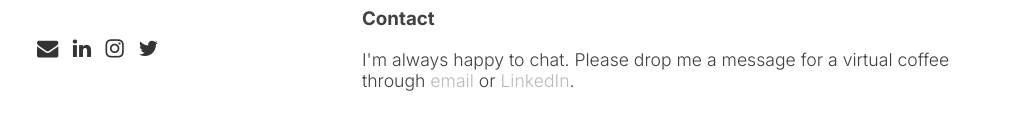
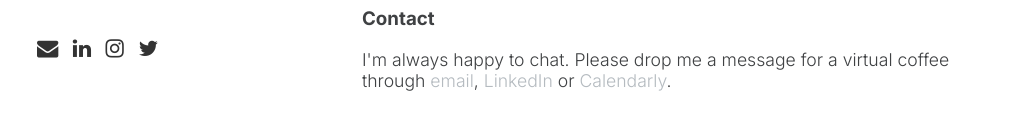
Before and after one commit to shuyanglin/shuyanglin.github.io, a plain HTML site: page index.html in a window 1280 px wide. Shown: the part 642-772 px from the top of the page, without its empty margins (128-1146 px from the left). Drawn offline with Linux system fonts and the light colour scheme.

Commit message:
update Calenderly

```diff
--- a/index.html
+++ b/index.html
@@ -57,7 +57,7 @@
                 <div id="contact">
                     <h3>Contact</h3>
                     <p>
-                        I'm always happy to chat. Please drop me a message for a virtual coffee through <a href="mailto:shuyanglin.tw@gmail.com" target="_blank">email</a> or <a href="https://www.linkedin.com/in/shuyanglin/" target="_blank">LinkedIn</a>.
+                        I'm always happy to chat. Please drop me a message for a virtual coffee through <a href="mailto:shuyanglin.tw@gmail.com" target="_blank">email</a>, <a href="https://www.linkedin.com/in/shuyanglin/" target="_blank">LinkedIn</a> or <a href="https://calendly.com/shuyanglin/30min" target="_blank">Calendarly</a>.
                     </p>
                 </div>
             </section>
```
